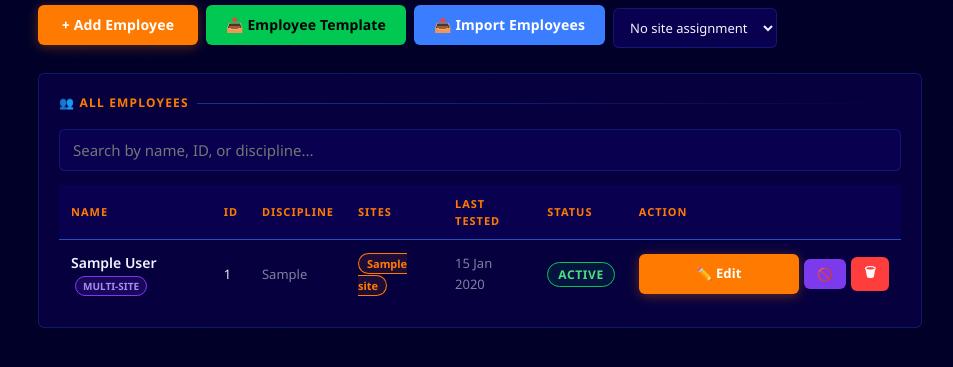
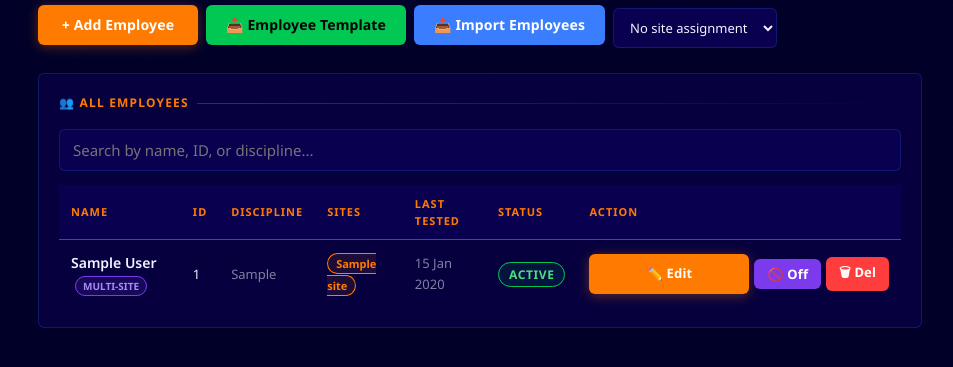
Before and after one commit to yunadi2511/alcoholtest, a Flask app: page /employees in a window 1280 px wide. Shown: the part 141-508 px from the top of the page, without its empty margins (160-1113 px from the left). Run offline with Flask 3, Linux system fonts and the light colour scheme; a user stored in the database is signed in; tables that the repository leaves empty hold one stand-in row (values such as "Sample post").

Commit message:
fix employee action button

```diff
--- a/alcoholtest/templates/employees.html
+++ b/alcoholtest/templates/employees.html
@@ -150,13 +150,13 @@
               <form method="POST" action="{{ url_for('toggle_employee', emp_id=emp.id) }}" style="display:inline">
                 <button type="submit" class="btn btn-purple btn-sm"
                   onclick="return confirm('{{ 'Deactivate' if emp.is_active else 'Activate' }} {{ emp.name }}?')">
-                  {{ '🚫' if emp.is_active else '✅' }}
+                  {{ '🚫 Off' if emp.is_active else '✅ On' }}
                 </button>
               </form>
               <form method="POST" action="{{ url_for('delete_employee', emp_id=emp.id) }}" style="display:inline">
                 <button type="submit" class="btn btn-danger btn-sm"
                   onclick="return confirm('⚠️ Delete {{ emp.name }}? This removes ALL their test history. Use Deactivate to preserve records. Sure?')">
-                  🗑
+                  🗑 Del
                 </button>
               </form>
             </div>
```
